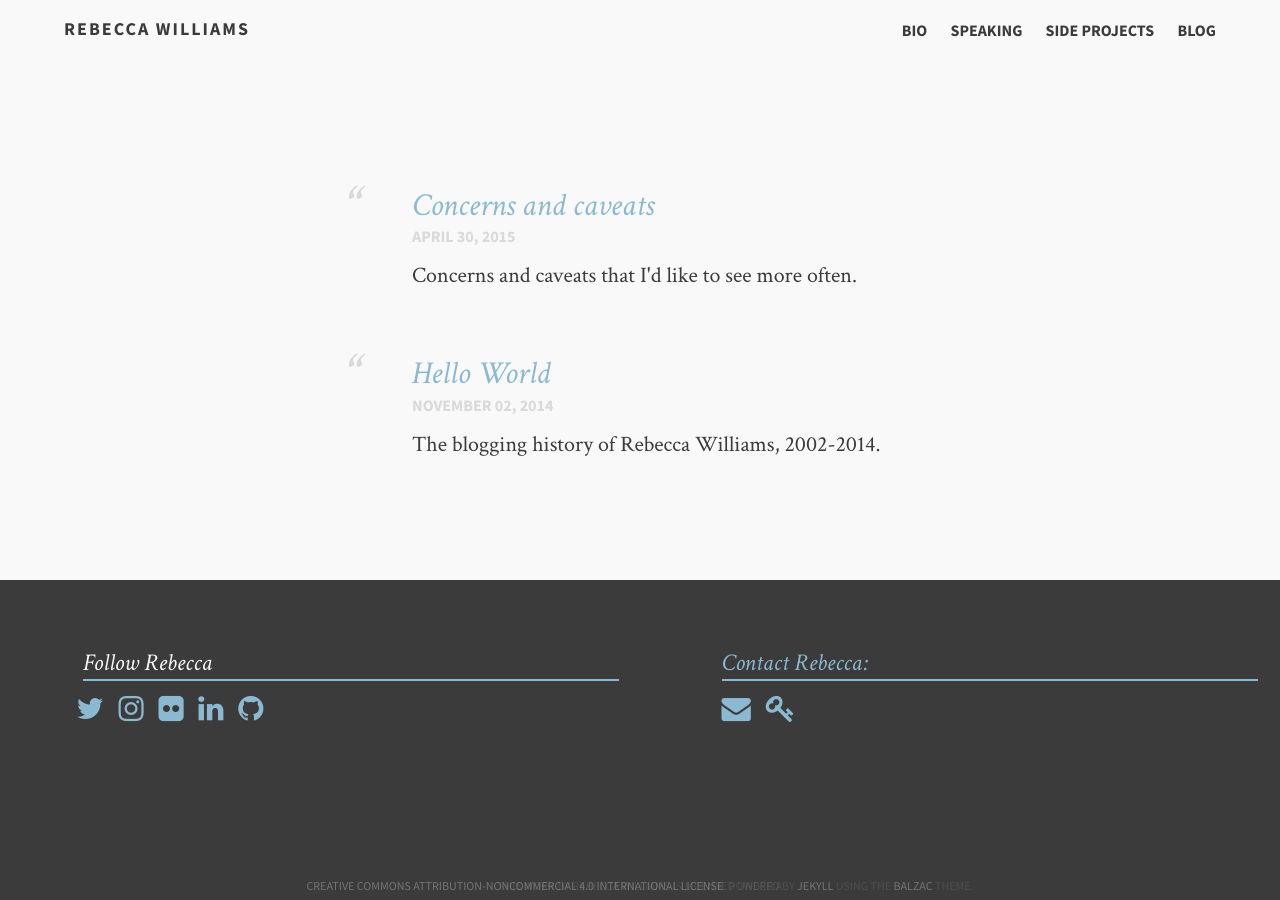
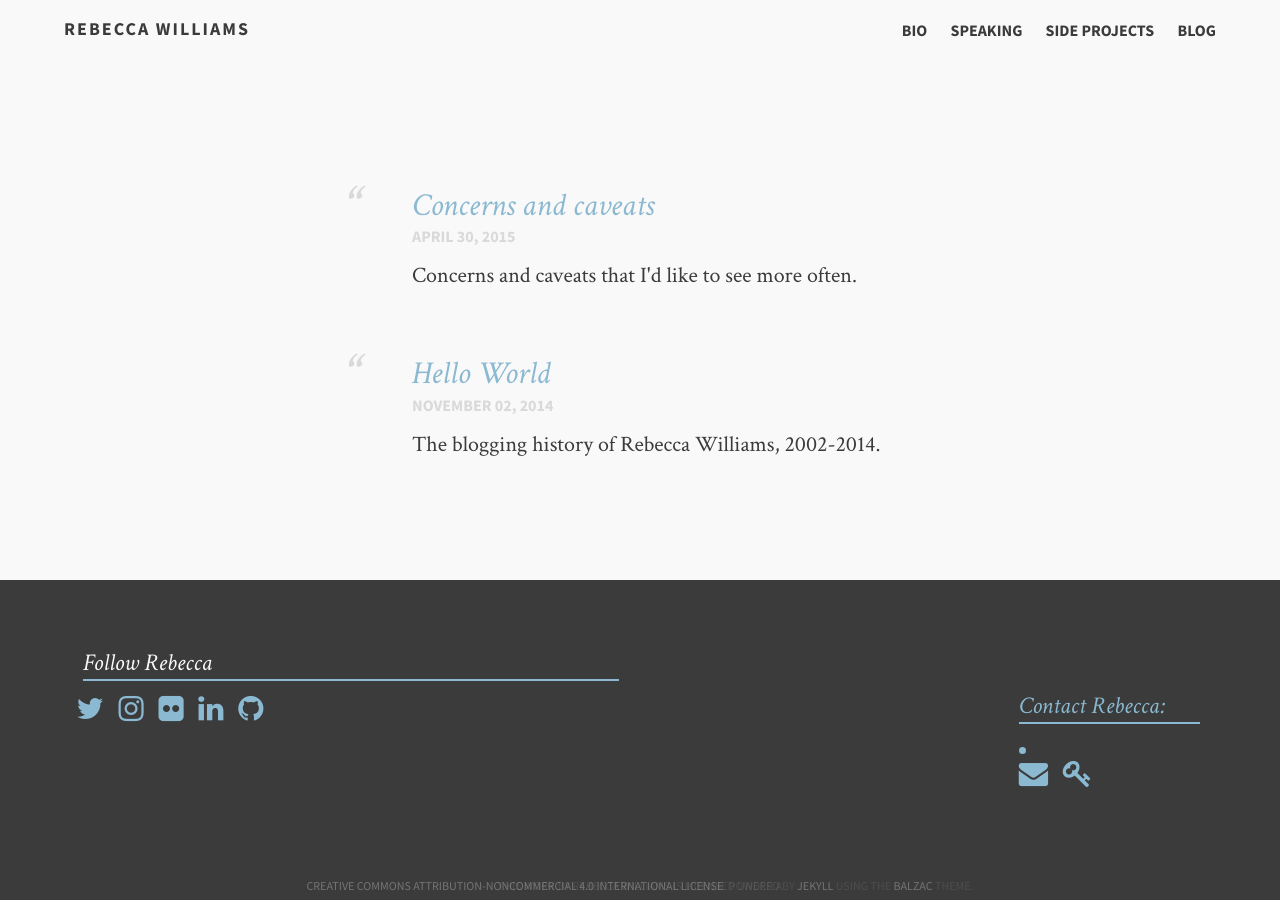
Before and after one commit to rebeccawilliams/rebeccawilliams.us, a Jekyll site: the page built from index.md, in a window 1280 px wide. Built offline with Jekyll 4.4.1, drawn with Linux system fonts in a browser that asks for light colours; nearby versions of some CDN libraries.

Commit message:
Update footer.html

```diff
--- a/_includes/footer.html
+++ b/_includes/footer.html
@@ -9,11 +9,11 @@
             	<a href="https://www.linkedin.com/in/rebeccaannwilliams"><i class="fa fa-linkedin fa-lg"></i>   &nbsp;
 		          <a href="http://github.com/rebeccawilliams"><i class="fa fa-github fa-lg"></i></li>
 	</ol>
-      <ol class="prev-posts">
+    <div class="social">
       <p class="list-title">Contact Rebecca:</p>
 		<li></li><a href="mailto:rebecca@rebeccawilliams.us"><i class="fa fa-envelope fa-lg"></i>   &nbsp;
 		<a href="https://keybase.io/RebeccaWilliams/key.asc"><i class="fa fa-key fa-lg"></i></li>
-    </ol>
+    </div>
     </aside>
     <small>This work by <span xmlns:cc="http://creativecommons.org/ns#" property="cc:attributionName">Rebecca Williams</span> is licensed under a <a rel="license" href="http://creativecommons.org/licenses/by-nc/4.0/">Creative Commons Attribution-NonCommercial 4.0 International License</a>. Powered by <a href="http://jekyllrb.com">Jekyll</a> using the <a href="http://jekyll.gtat.me/about">Balzac</a> theme.</small>
   </footer>
```
